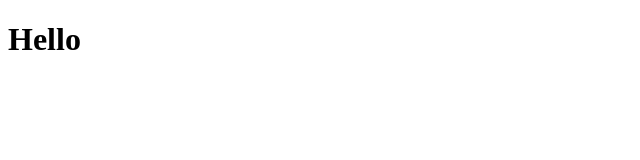
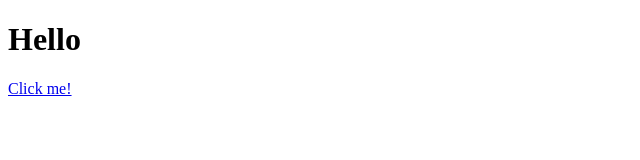
Before and after one commit to ella-emc/hci-extract, a plain HTML site: page main.html in a window 1280 px wide. Shown: the full height of the page, 0-640 px from the left. Drawn offline with Linux system fonts and the light colour scheme.

Commit message:
Put link to login.html

```diff
--- a/main.html
+++ b/main.html
@@ -7,5 +7,6 @@
 </head>
 <body>
     <h1>Hello</h1>
+    <p><a href="login.html">Click me! </a></p>
 </body>
 </html>
```
